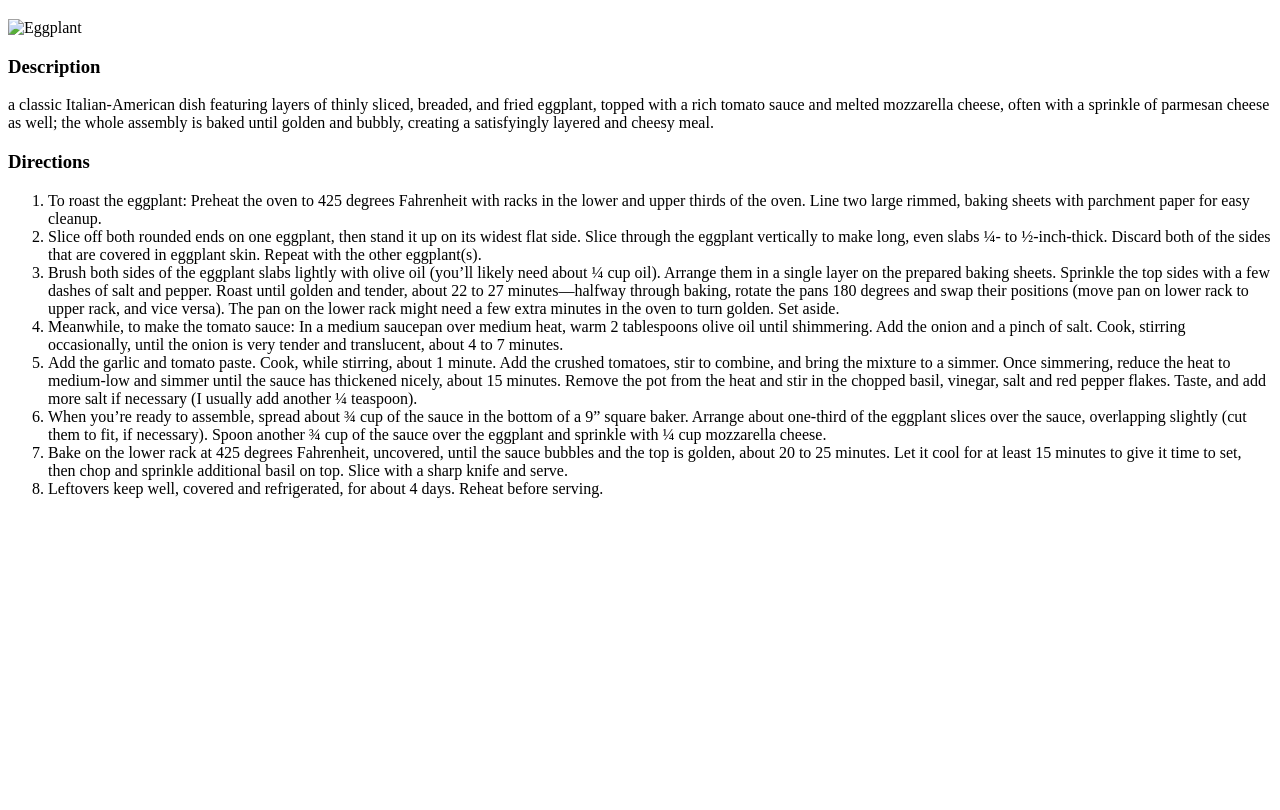
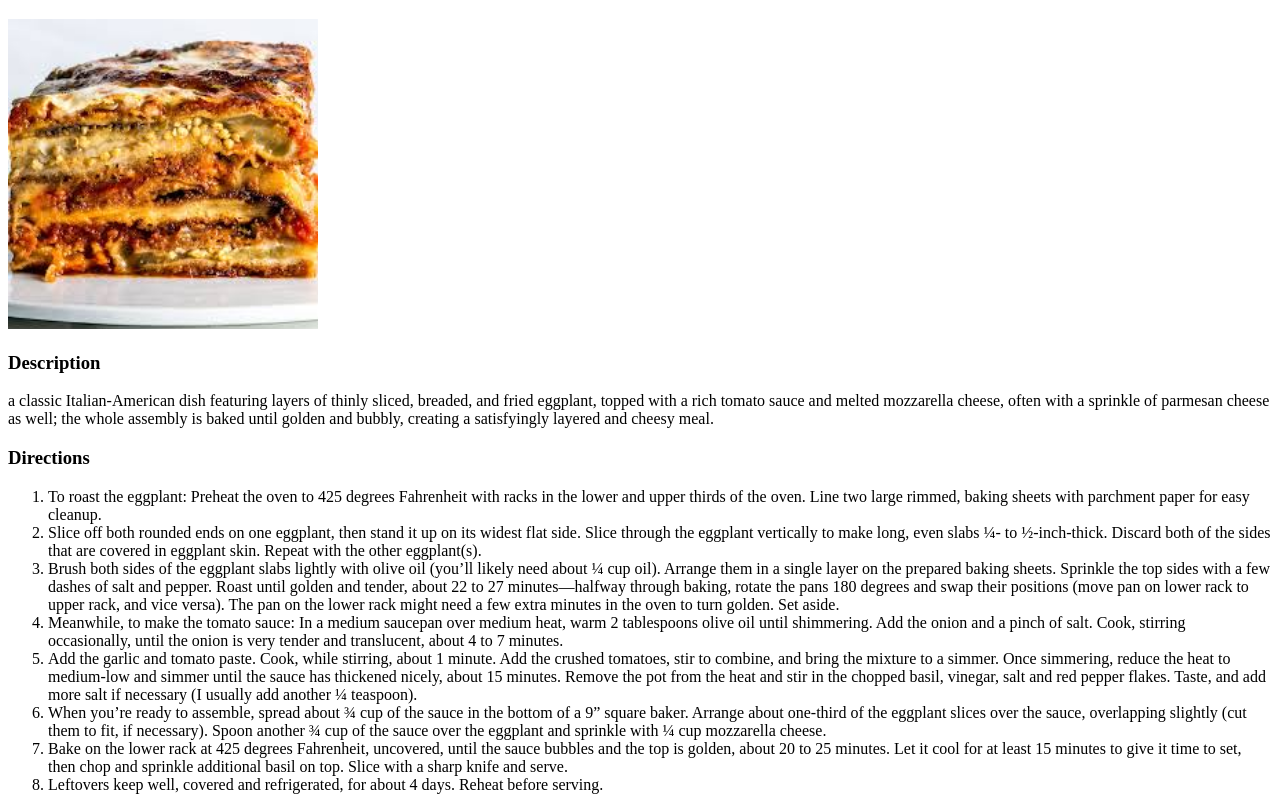
Before and after one commit to snewsham99/odin-recipes, a plain HTML site: page recipes/eggplant.html in a window 1280 px wide. Shown: the part 61-871 px from the top of the page. Before the commit the page ends 800 px from the top, so only its background shows below. Drawn offline with Linux system fonts and the light colour scheme; the site is published under a folder, as on GitHub Pages, so addresses that start at the root find nothing.

Commit message:
it wasn't /odin-recipes, tring ../

```diff
--- a/recipes/eggplant.html
+++ b/recipes/eggplant.html
@@ -8,7 +8,7 @@
 <body>
     <h1>Eggplant Parmagiana</h1>
     <!-- <img src="file:///c:/Code/odin-recipes/images/eggplant.jpg" alt="Lasagna" height="310" width="310"> -->
-    <img src="/odin-recipes/images/eggplant.jpg" alt="Eggplant" height="310" width="310">
+    <img src="../images/eggplant.jpg" alt="Eggplant" height="310" width="310">
     <h3>Description</h3>
     <p>a classic Italian-American dish featuring layers of thinly sliced, breaded, and fried eggplant, topped with a rich tomato sauce and melted mozzarella cheese, often with a sprinkle of parmesan cheese as well; the whole assembly is baked until golden and bubbly, creating a satisfyingly layered and cheesy meal.</p>
     <h3>Directions</h3>
```
